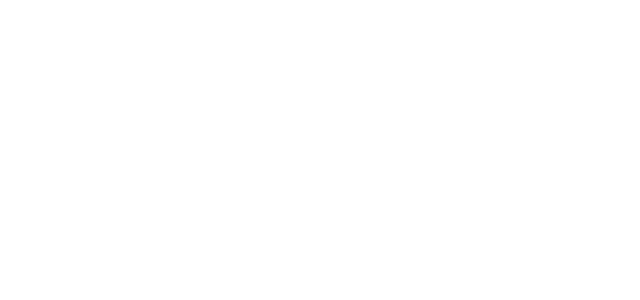
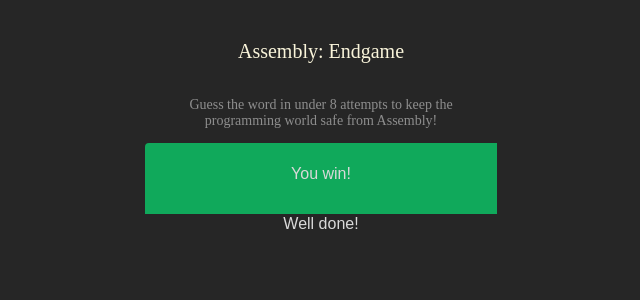
Before and after one commit to Gianlu915/Endgame, a React (Vite) app: page / in a window 1280 px wide. Shown: the top 300 px of the page, without its empty margins (319-959 px from the left). Built offline with nearby package versions, Linux system fonts and the light colour scheme.

Commit message:
add header component

```diff
--- a/src/App.jsx
+++ b/src/App.jsx
@@ -1,17 +1,16 @@
 
+import { Header } from './components/Header';
 import './index.css';
+import { GameContent } from './pages/GameContent';
 
 
 
 function App() {
 
-
-
-
 return(
     <>
-
-
+    <Header/>
+    <GameContent/>
     </>
   )
 }
--- /dev/null
+++ b/src/components/Header.jsx
@@ -0,0 +1,10 @@
+export function Header(){
+    return (
+        <>
+        <div className="main-content">
+            <h3>Assembly: Endgame</h3>
+            <p>Guess the word in under 8 attempts to keep the <br /> programming world safe from Assembly!</p>
+        </div>
+        </>
+    )
+}
--- a/src/index.css
+++ b/src/index.css
@@ -0,0 +1,43 @@
+body {
+    margin: 0;
+    font-family: "Hanken Grotesk", Arial, sans-serif;
+    background-color: #262626;
+    color: #D9D9D9;
+    padding: 20px;
+    height: 100vh;
+    display: flex;
+    justify-content: center;
+}
+
+.main-content{
+    display: flex;
+    flex-direction: column;
+    justify-content: center;
+    align-items: center;
+}
+
+.main-content h3{
+    font-family: Hanken Grotesk;
+    font-size: 1.25rem;
+    font-weight: 500;
+    color: rgba(249, 244, 218, 1);
+}
+
+.main-content p{
+    font-family: Hanken Grotesk;
+    font-size: 0.875rem;
+    max-width: 350px;
+    color: rgba(142, 142, 142, 1);
+    text-align: center;
+}
+
+.result{
+    background-color: rgba(16, 169, 91, 1);
+    width: 352px;
+    height:  59px;
+    padding: 6px 0px 6px 0px;
+    border-radius: 4px 0px 0px 0px;
+    display: flex;
+    flex-direction: column;
+    align-items: center;
+}
--- /dev/null
+++ b/src/pages/GameContent.jsx
@@ -0,0 +1,10 @@
+export function GameContent(){
+    return (
+        <>
+            <div className="result">
+               <p>You win!</p>
+               <p>Well done!</p>
+            </div>
+        </>
+    )
+}
```
